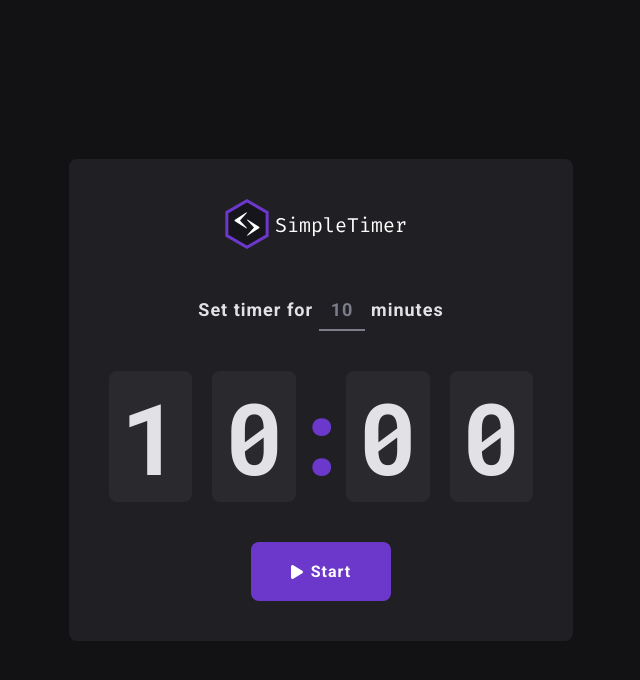
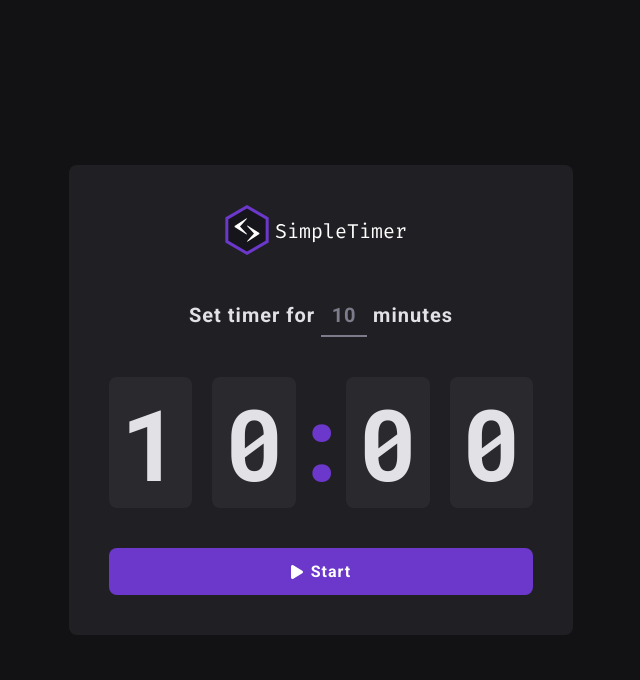
Before and after one commit to attila-huszar/countdown-timer, a React (Vite) app: page / in a window 1280 px wide. Shown: the top 680 px of the page, without its empty margins (319-959 px from the left). Built offline with nearby package versions, Linux system fonts and the light colour scheme.

Commit message:
upd style

```diff
--- a/src/components/Timer.module.css
+++ b/src/components/Timer.module.css
@@ -28,7 +28,7 @@
     'Open Sans',
     'Helvetica Neue',
     sans-serif;
-  font-size: clamp(1rem, 2vw, 1.125rem);
+  font-size: clamp(1rem, 2vw, 1.25rem);
   letter-spacing: 1px;
   color: #e1e1e6;
 }
@@ -69,7 +69,8 @@
   display: flex;
   justify-content: center;
   align-items: center;
-  padding: 20px 40px;
+  width: 100%;
+  padding: 14px;
   gap: 8px;
   font-family: Roboto;
   font-size: 1rem;
```
